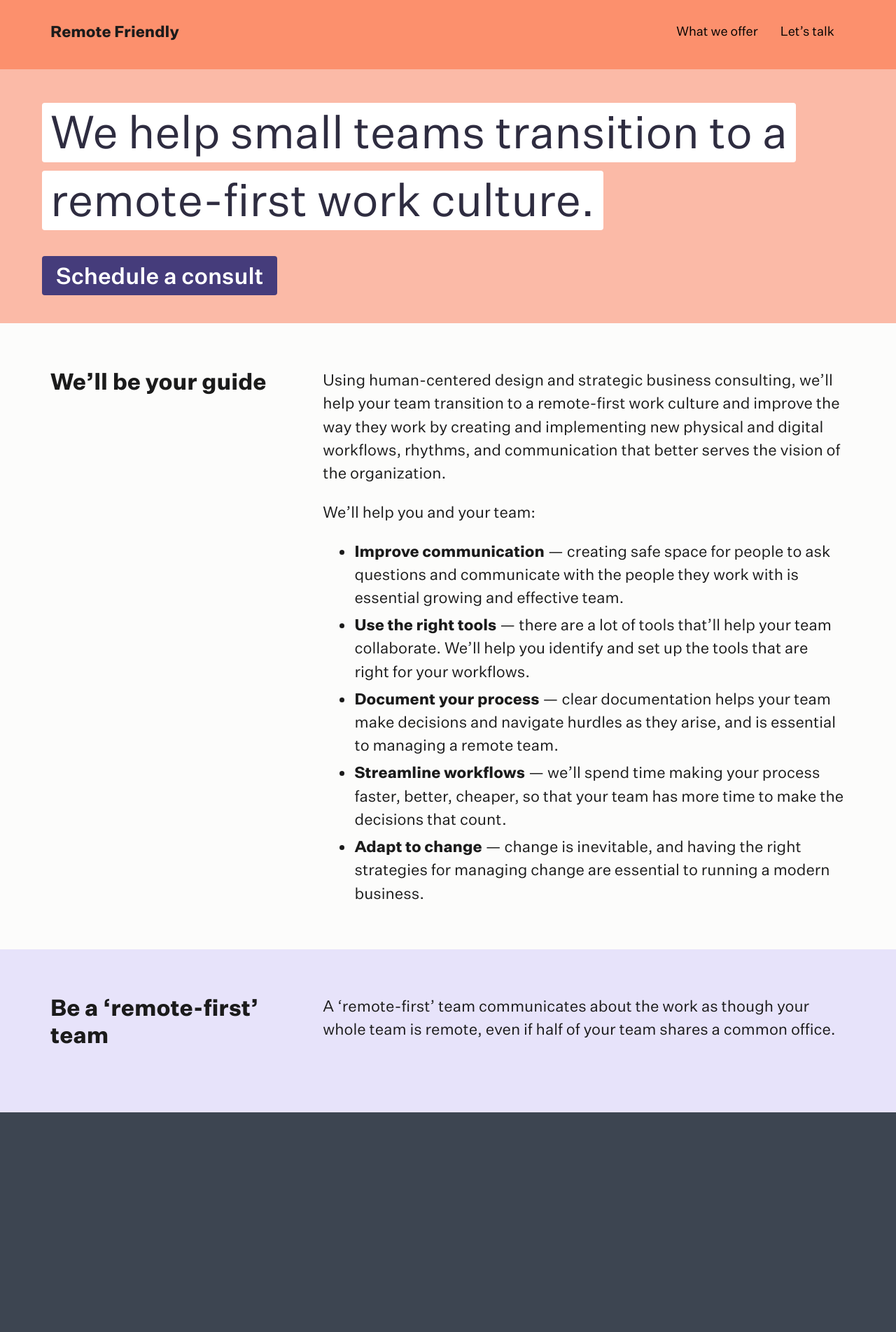
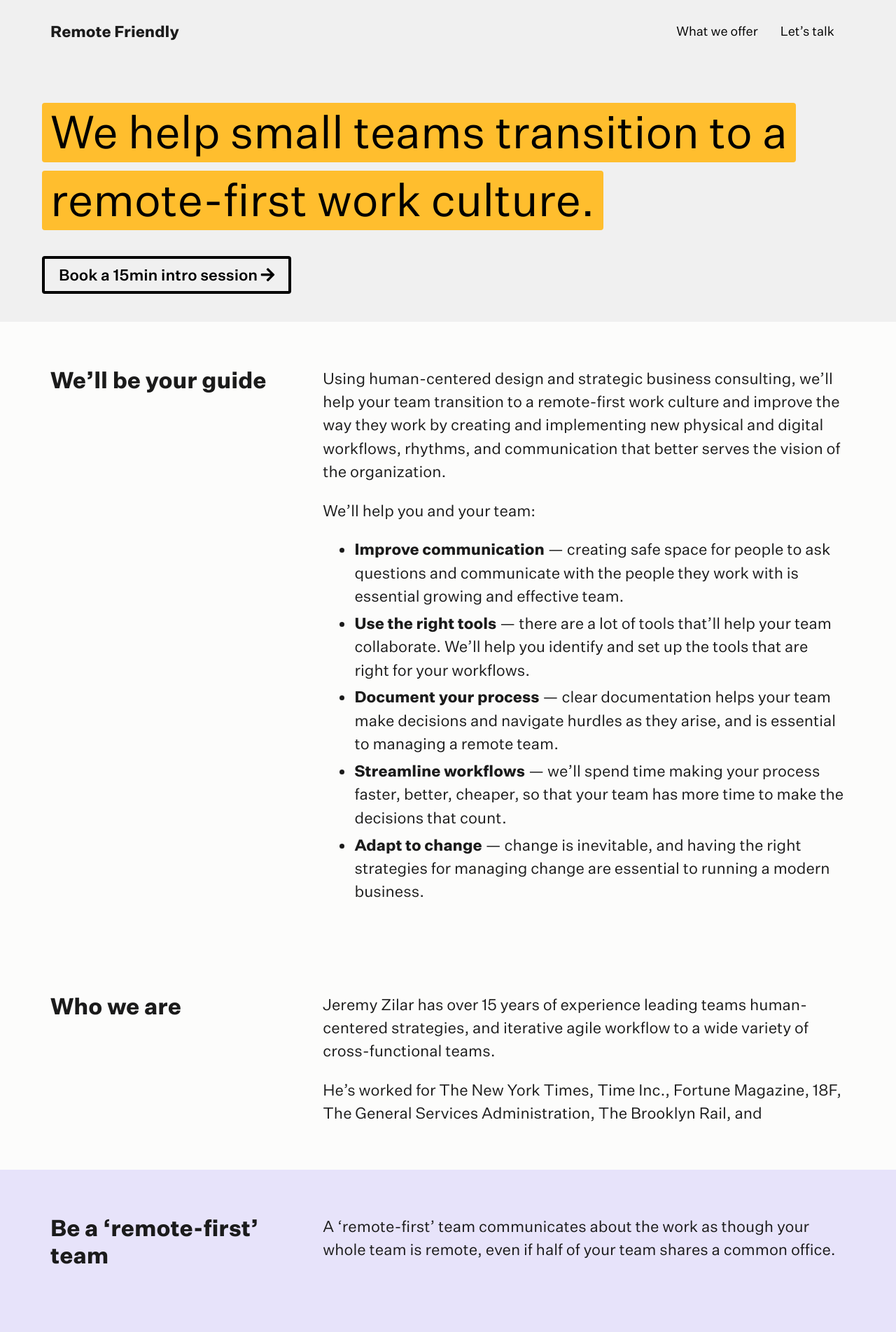
Before and after one commit to jeremyzilar/remotework.team, a Jekyll site: the page built from index.md, in a window 1280 px wide. Shown: the whole page at 70% size. Built offline with Jekyll 4.4.1, drawn with Linux system fonts in a browser that asks for light colours; nearby versions of some CDN libraries; before the commit the page ends 1590 px from its top, so only the background shows below that.

Commit message:
new edits

```diff
--- /dev/null
+++ b/_data/who-we-are.yml
@@ -0,0 +1,7 @@
+blurb:
+  - id: who-we-are
+    heading: "Who we are"
+    text: "Jeremy Zilar has over 15 years of experience leading teams human-centered  strategies, and iterative agile workflow to a wide variety of cross-functional teams.
+
+
+    He's worked for The New York Times, Time Inc., Fortune Magazine, 18F, The General Services Administration, The Brooklyn Rail, and"
--- a/_includes/hero.html
+++ b/_includes/hero.html
@@ -3,7 +3,7 @@
     <div class="grid-row">
       <div class="grid-col-12">
         <h1><span>{{ site.hero__heading }}</span></h1>
-        <a class="usa-button" href="javascript:void(0)">Schedule a consult</a>
+        <a class="usa-button" href="javascript:void(0)"><span>Book a 15min intro session</span> <i class="fas fa-arrow-right"></i></a>
       </div>
     </div>
   </div>
--- a/_layouts/default.html
+++ b/_layouts/default.html
@@ -13,6 +13,7 @@
       {% include hero.html %}
 
       {% include section-blurb.html data="we-offer" %}
+      {% include section-blurb.html data="who-we-are" %}
       {% include section-blurb.html data="remote-first" %}
 
       {{ content }}
--- a/src/_header.scss
+++ b/src/_header.scss
@@ -1,7 +1,7 @@
 
 header.usa-header{
   @include u-padding-bottom(3);
-  @include u-bg('orange-warm-30v');
+  @include u-bg('base-lightest');
   .usa-logo{
     @include u-font('sans', 'lg');
     @include u-text('bold');
```
Also changed, not shown: src/_hero.scss (+16 -7 lines), Gemfile.lock, assets/dist/styles.css, 1 other file.
